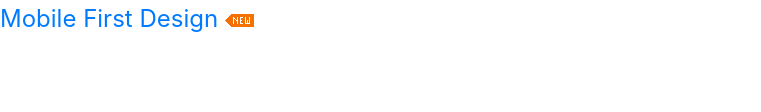
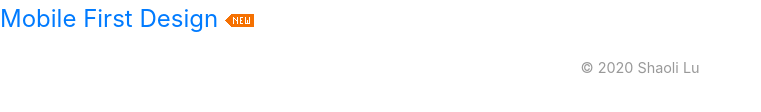
Before and after one commit to shaoli-lu/UnderConstruction, a plain HTML site: page index.html in a window 1280 px wide. Shown: the part 1085-1197 px from the top of the page, without its empty margins (0-761 px from the left). Before the commit the page ends 1122 px from the top, so only its background shows below. Drawn offline with nearby package versions, Linux system fonts and the light colour scheme.

Commit message:
Added footer

```diff
--- a/index.html
+++ b/index.html
@@ -118,6 +118,9 @@
 	<a href="https://shaoli-lu.github.io/MobileFirst/" target="_blank">Mobile First Design</a> <img src="icn-new.png">
     </div>
 
+	<div class="footer">
+		<p>&copy; 2020 Shaoli Lu</p>
+	</div>
 
 <!-- JS, Popper.js, and jQuery -->
 <script src="https://code.jquery.com/jquery-3.5.1.slim.min.js" integrity="sha384-DfXdz2htPH0lsSSs5nCTpuj/zy4C+OGpamoFVy38MVBnE+IbbVYUew+OrCXaRkfj" crossorigin="anonymous"></script>
--- a/welcome.css
+++ b/welcome.css
@@ -30,3 +30,11 @@ div {
     animation-iteration-count: infinite;
     color: orange;
 }
+
+
+.footer {
+  text-align: center;
+  padding: 20px 0;
+  color: #999;
+  font-size: .9rem;
+}
```
